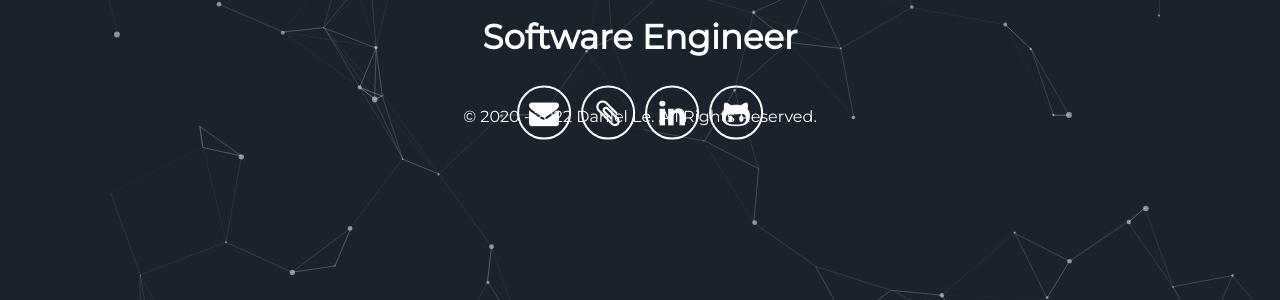
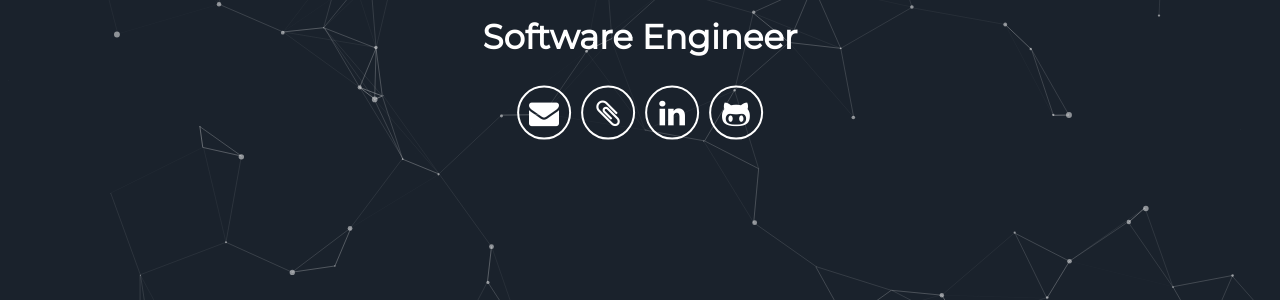
Before and after one commit to daniel-le18/resume, a Jekyll site: the page built from index.html, in a window 1280 px wide. Shown: the part 451-751 px from the top of the page. Built offline with Jekyll 4.4.1, drawn with Linux system fonts in a browser that asks for light colours; some web fonts are replaced.

Commit message:
Update header.html

```diff
--- a/_includes/header.html
+++ b/_includes/header.html
@@ -34,16 +34,6 @@
       ></a>
     </div>
 
-    <div >
-      <p style="margin-top: 15%;position: fixed;
-      bottom: 0;
-      width: 100%;">
-        © 2020 -
-        <script type="text/javascript">
-          document.write(new Date().getFullYear());
-        </script>
-        Daniel Le. All Rights Reserved.
-      </p>
-    </div>
+
   </div>
 </div>
```
